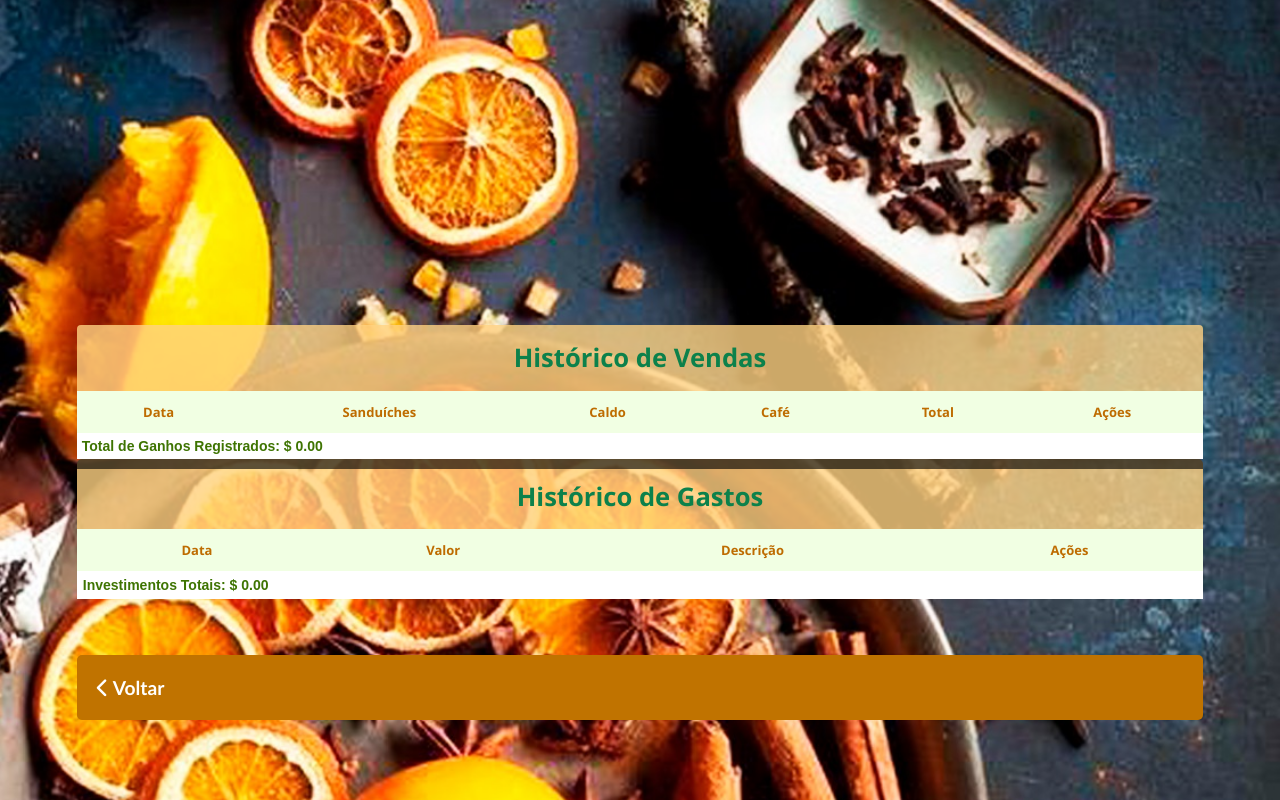
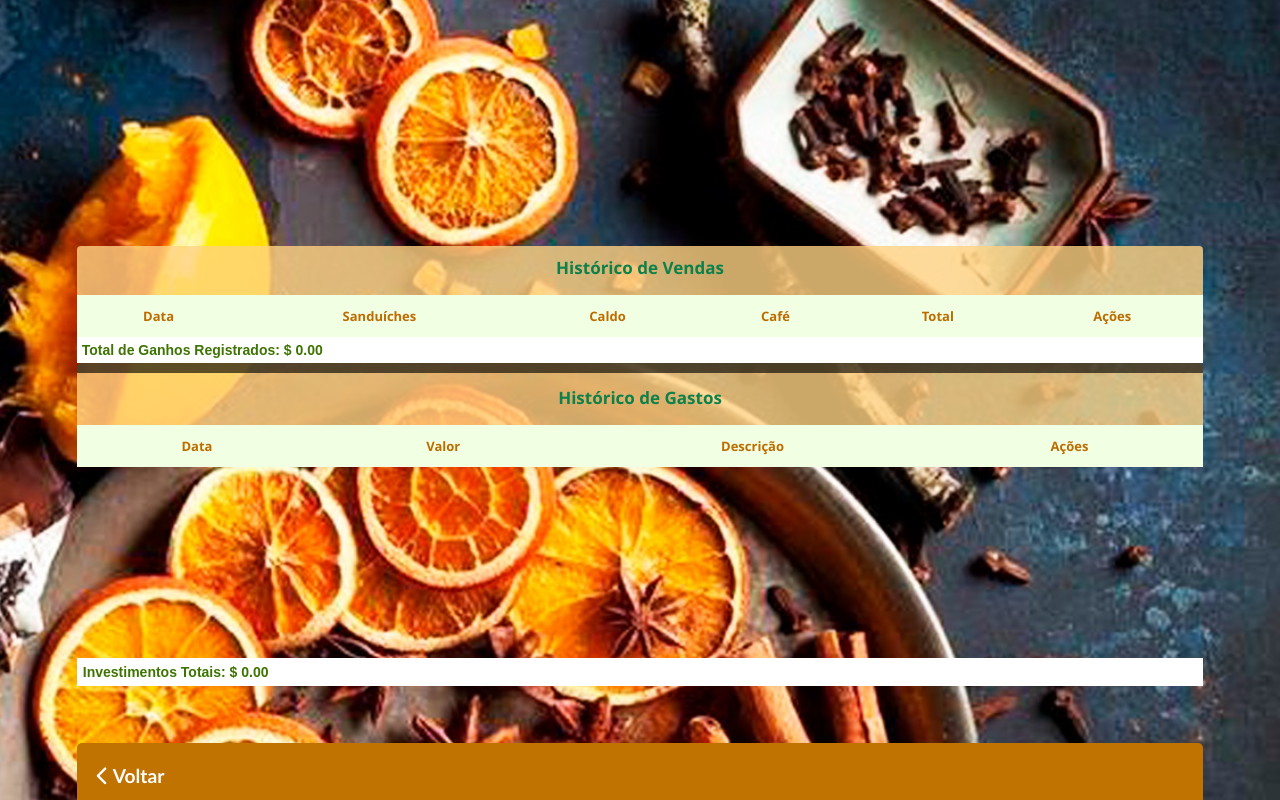
Before and after one commit to JMatheusCavalcante/NaturApp, a React (Create React App) app: page /historico in a window 1280 px wide. Built offline with nearby package versions, Linux system fonts and the light colour scheme.

Commit message:
Enquadrando Tabelas

```diff
--- a/src/App.css
+++ b/src/App.css
@@ -296,7 +296,7 @@ margin-right: 3%;
 /*---------------------------------------------------------------------- */
 
 .table-container {
-  margin-top:22%;
+  margin-top:15%;
   width: 100%;
   animation: fadeIn 1s forwards; /* Animação de fade-in */
   position: relative;
@@ -313,8 +313,8 @@ margin-right: 3%;
 
 .historico-vendas h3 {
   margin: 0;
-  padding: 10px 0px 1px ;
-
+  padding: 5px 0px 1px ;
+  font-size: 17px;
   position: sticky;
 
   z-index: 5;
@@ -322,7 +322,7 @@ margin-right: 3%;
 }
 
 .table-scrollable {
-  max-height: 220px; /* Altura máxima da área rolável da tabela */
+  max-height: 200px; /* Altura máxima da área rolável da tabela */
   overflow-y: auto;
   margin-top: 15px; /* Espaço entre o título e a tabela rolável */
 }
@@ -393,10 +393,18 @@ margin-right: 3%;
   padding-top: 10px;
   border-top: 10px solid #000000a2;
   animation: fadeIn 1s forwards; /* Animação de fade-in */
-  max-height: 250px;
+  max-height: 200px;
 
 }
+.historico-gastos h3 {
+  margin: 0;
+  padding: 3px 0px 1px ;
+  font-size: 17px;
+  position: sticky;
 
+  z-index: 5;
+
+}
 .historico-app-button{
   text-align: left;
   padding: 10px 20px;
@@ -462,8 +470,8 @@ form input {
   font-size: 14px;
   padding: 6px;
   z-index: 500;
-  display:block;
   width: 100%;
+  margin-top:17%;
 
 }
 
--- a/src/components/VendasDoDia.js
+++ b/src/components/VendasDoDia.js
@@ -37,7 +37,7 @@ const VendasDoDia = () => {
       <h1>Vendas do Dia</h1>
       <form onSubmit={handleSubmit} className="vendas-form">
         <label>
-          Sanduíche:
+          Sanduíche
           <input
             type="number"
             name="sanduiches"
@@ -47,7 +47,7 @@ const VendasDoDia = () => {
         </label>
 
         <label>
-          Caldo:
+          Caldo
           <input
             type="number"
             name="caldo"
@@ -57,7 +57,7 @@ const VendasDoDia = () => {
         </label>
 
         <label>
-          Café:
+          Café
           <input
             type="number"
             name="cafe"
@@ -67,7 +67,7 @@ const VendasDoDia = () => {
         </label>
 
         <label>
-          Data:
+          Data
           <input
             type="date"
             name="date"
```
